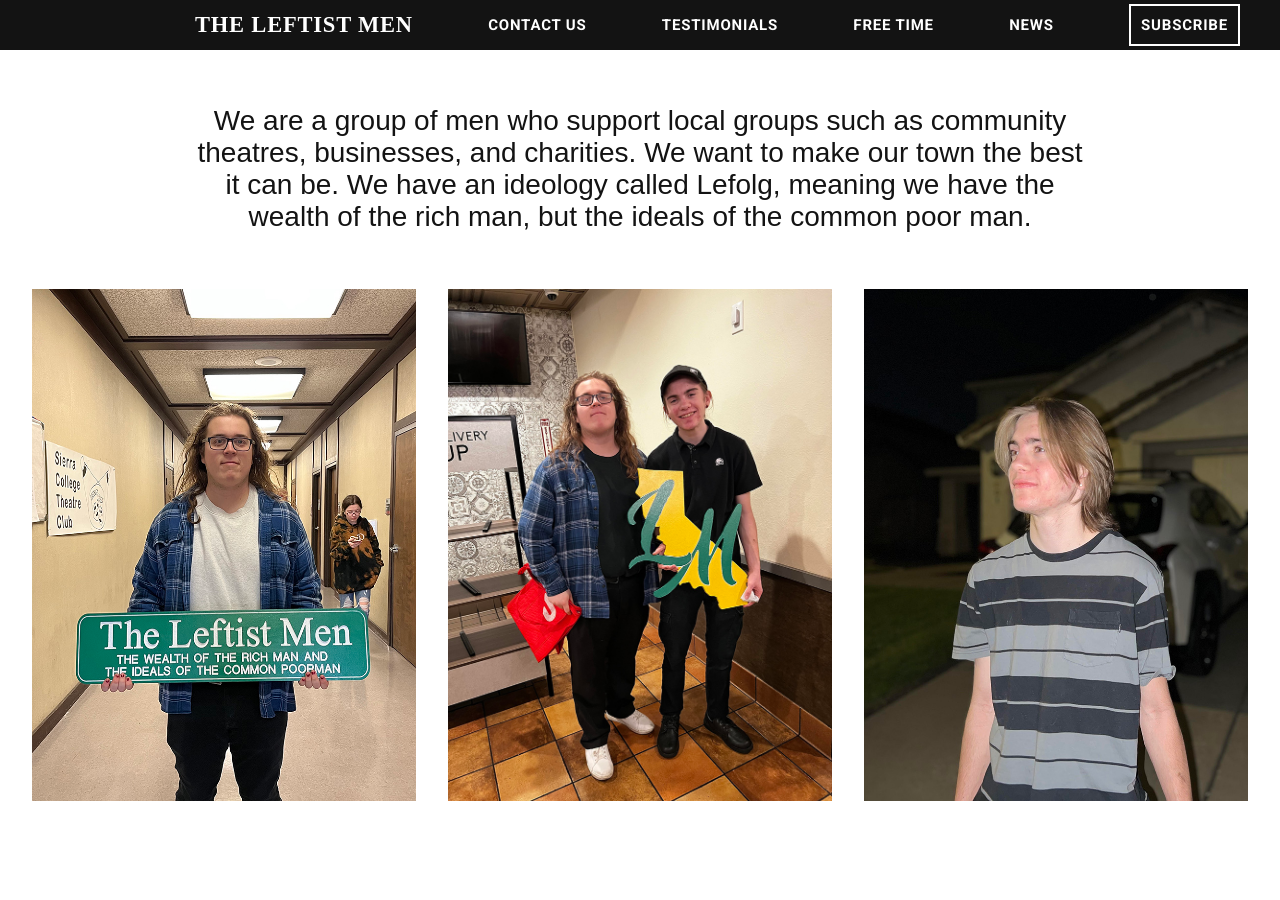
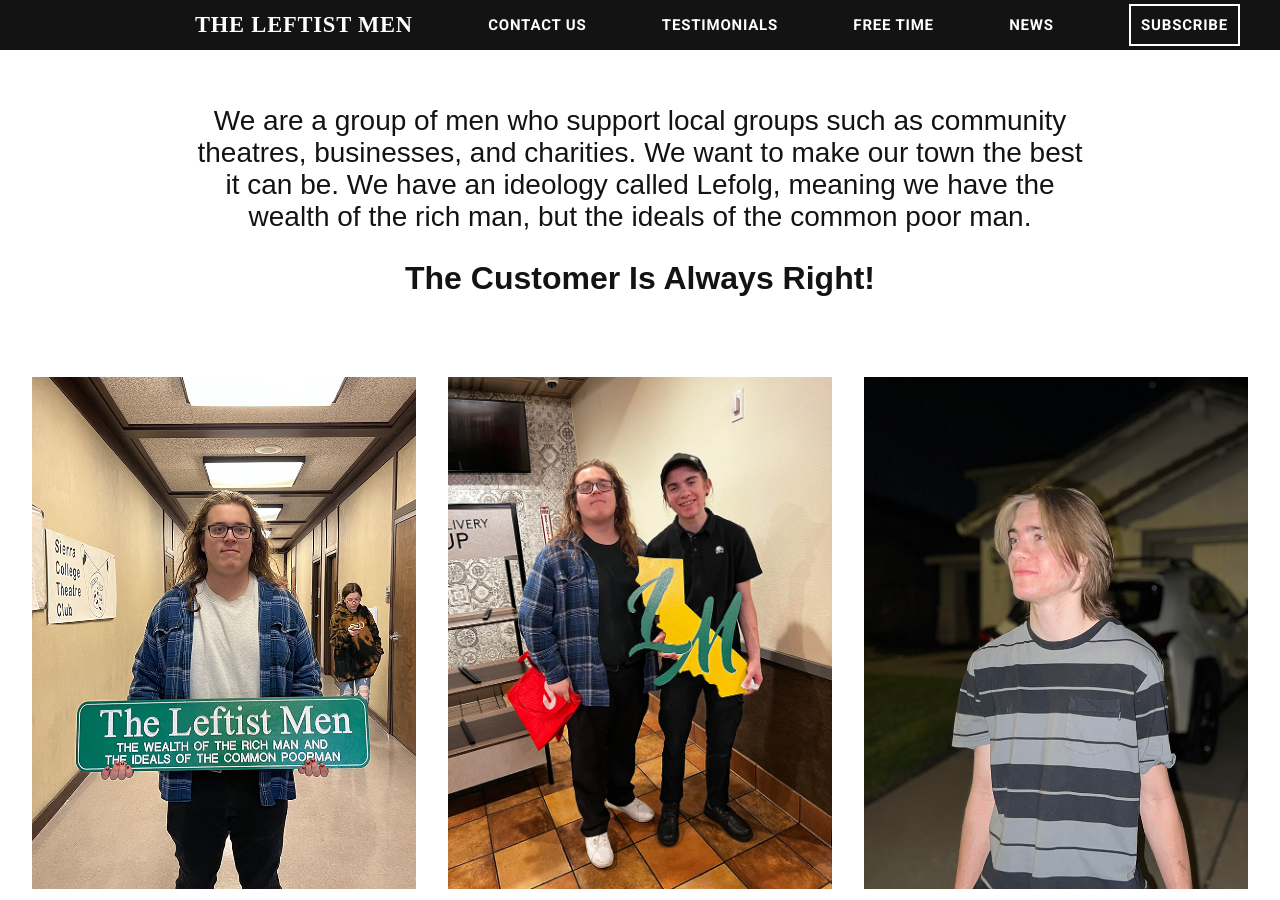
Before and after one commit to BennyHernandez/TheLeftistMen, a Jekyll site: the page built from index.html, in a window 1280 px wide and 900 px high, scrolled down 569 px. Built offline with Jekyll 4.4.1, drawn with Linux system fonts in a browser that asks for light colours.

Commit message:
Update index.html

```diff
--- a/index.html
+++ b/index.html
@@ -20,6 +20,7 @@ layout: tlm-default
     have an ideology called Lefolg, meaning we have the wealth of the rich man,
     but the ideals of the common poor man.
   </p>
+  <h2>The Customer Is Always Right!</h2>
 </div>
 <div class="gallery">
   <!-- <img
```
